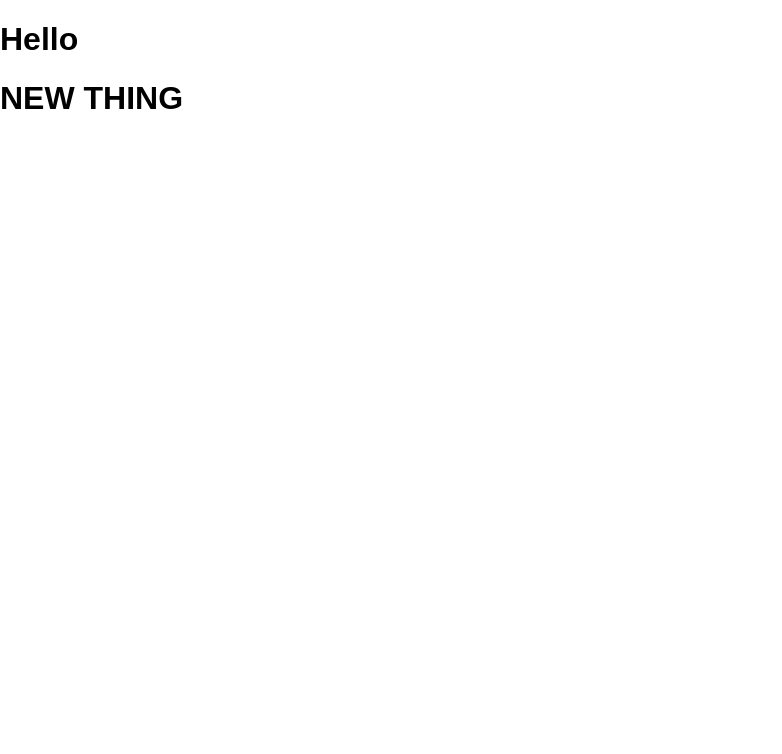
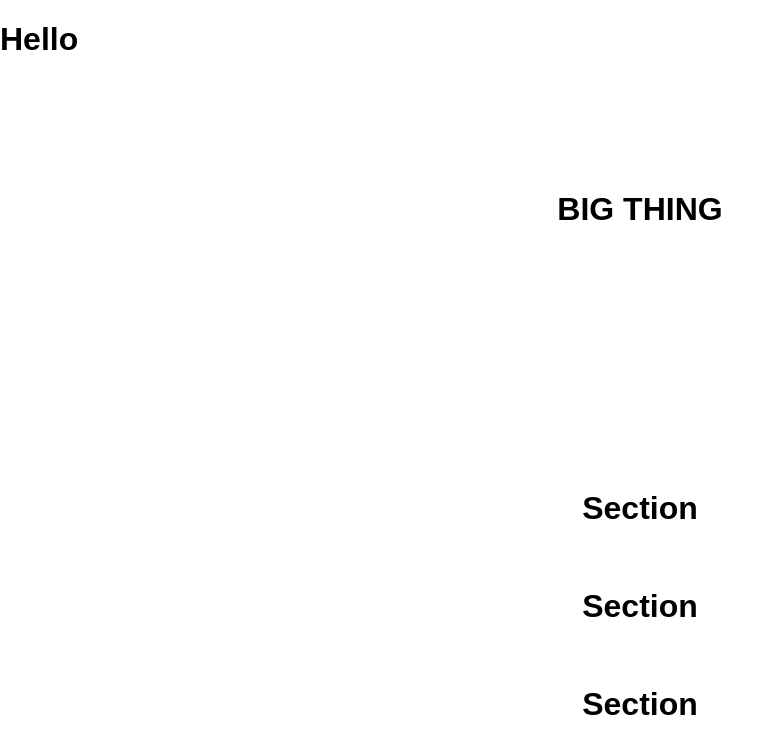
Before and after one commit to Mushroom-Kingdom/mushroom-kingdom, a React (Create React App) app in the folder client/: page / in a window 1280 px wide. Shown: the top 754 px of the page, without its empty margins (0-782 px from the left). Built offline with nearby package versions, Linux system fonts and the light colour scheme.

Commit message:
creating home page structure

```diff
--- /dev/null
+++ b/client/src/pages/css/homecss.css
@@ -0,0 +1,20 @@
+html, body {
+    height: 100%;
+}
+
+.home {
+    height: 100%;
+
+}
+
+.home #header{
+    margin: 0 auto;
+    text-align: center;
+    padding: 90px;
+    margin-bottom: 150px;
+}
+
+.home #section {
+    margin: 0 auto;
+    text-align: center;
+}
--- a/client/src/pages/home.js
+++ b/client/src/pages/home.js
@@ -1,9 +1,19 @@
 import React from 'react'
+import homecss from './css/homecss.css'
 
 function Home() {
     return (
-        <div>
-            <h1>NEW THING</h1>
+        <div className="home">
+            <div id="header">
+                <h1>BIG THING</h1>
+            </div>
+            <div id="section">
+                <h1>Section</h1>
+                <br/>
+                <h1>Section</h1>
+                <br/>
+                <h1>Section</h1>
+            </div>
         </div>
     )
 }
```
